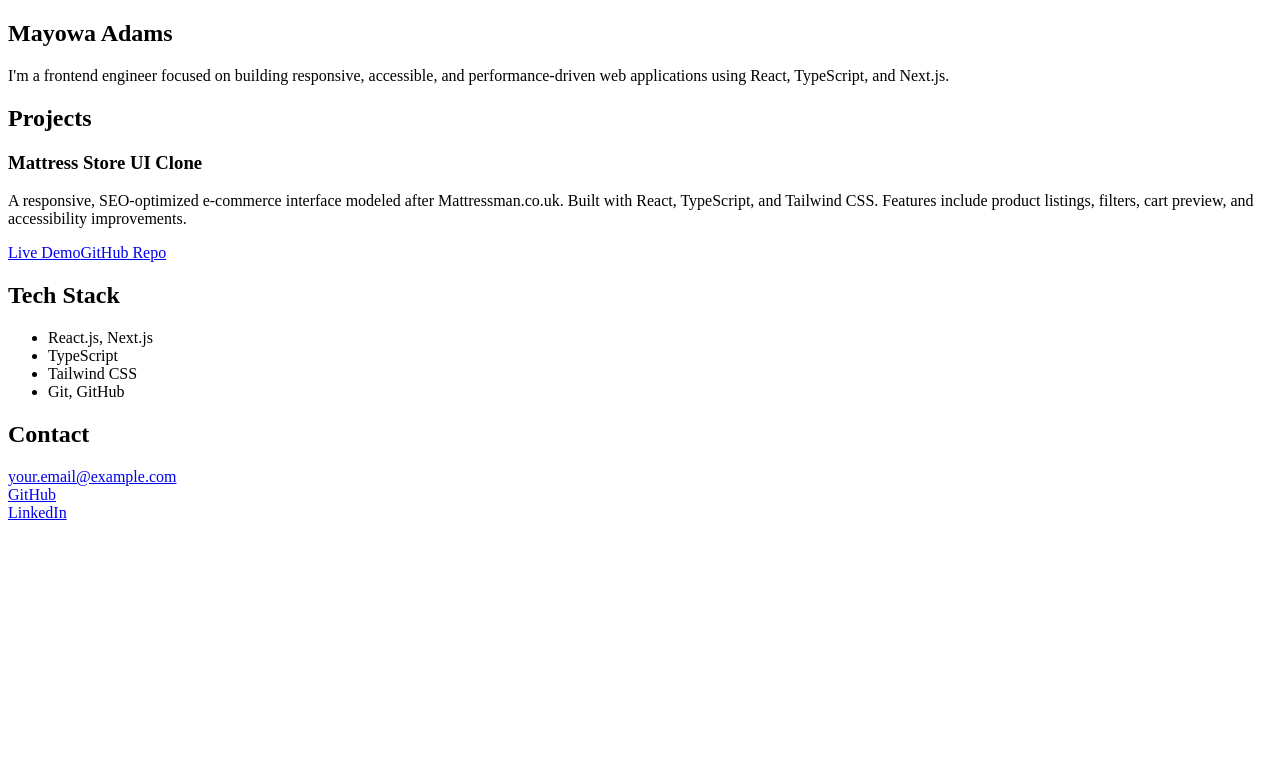
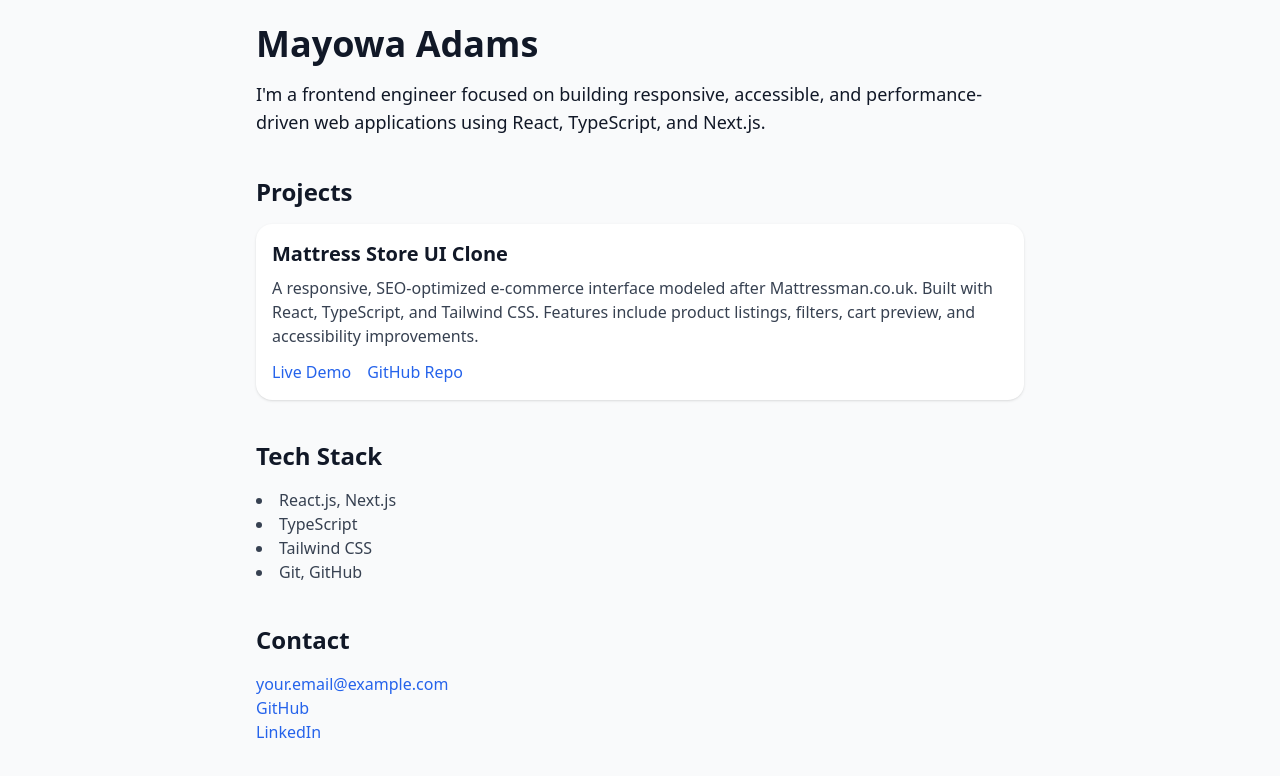
Before and after one commit to mayowa-adams/portfolio-mayowa, a Next.js app: page / in a window 1280 px wide. Shown: the top 776 px of the page. Built offline with nearby package versions, Linux system fonts and the light colour scheme.

Commit message:
Add root layout to fix Next.js deployment error

```diff
--- /dev/null
+++ b/app/layout.tsx
@@ -0,0 +1,15 @@
+// app/layout.tsx
+import './globals.css';
+
+export const metadata = {
+  title: 'Mayowa Adams Portfolio',
+  description: 'Frontend engineer portfolio built with Next.js',
+};
+
+export default function RootLayout({ children }: { children: React.ReactNode }) {
+  return (
+    <html lang="en">
+      <body>{children}</body>
+    </html>
+  );
+}
```
